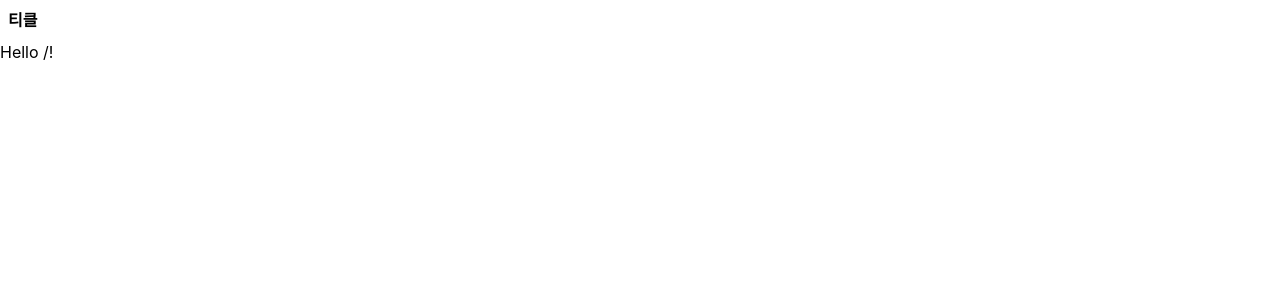
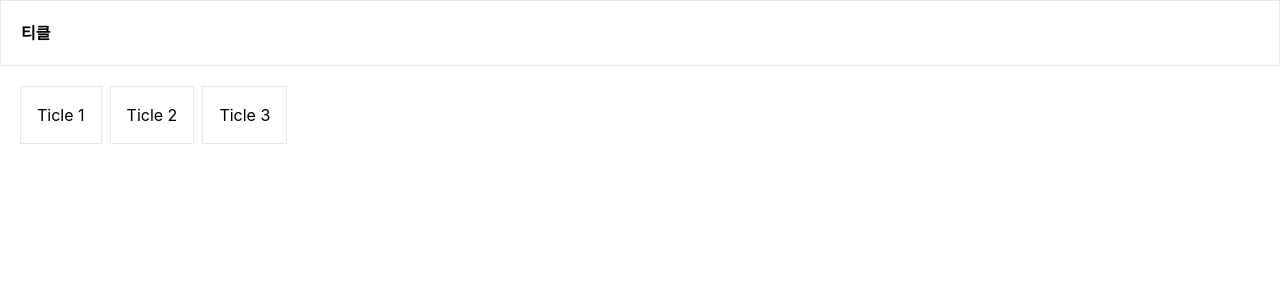
Before and after one commit to boostcampwm-2024/web21-TICLE, a React (Vite) app in the folder apps/web/: page / in a window 1280 px wide. Shown: the top 300 px of the page. Built offline with nearby package versions, Linux system fonts and the light colour scheme; a web font is replaced by a local one.

Commit message:
feat: 티클 리스트에 대한 동적 라우팅 구현

```diff
--- a/apps/web/src/components/common/Header.tsx
+++ b/apps/web/src/components/common/Header.tsx
@@ -3,10 +3,10 @@ import { Link } from '@tanstack/react-router';
 /**@desc router 테스트를 위해 임시 구현한 Header입니다. */
 function Header() {
   return (
-    <div className="p-2 flex gap-2">
+    <div className="p-5 flex gap-2 border border-main">
       <Link to="/" className="[&.active]:font-bold">
         티클
-      </Link>{' '}
+      </Link>
     </div>
   );
 }
--- a/apps/web/src/routeTree.gen.ts
+++ b/apps/web/src/routeTree.gen.ts
@@ -12,12 +12,19 @@
 
 import { Route as rootRoute } from './routes/__root';
 import { Route as IndexImport } from './routes/index';
+import { Route as TicleTicleIdImport } from './routes/ticle/$ticleId';
 
 // Create/Update Routes
 
 const IndexRoute = IndexImport.update({
   id: '/',
   path: '/',
+  getParentRoute: () => rootRoute,
+} as any);
+
+const TicleTicleIdRoute = TicleTicleIdImport.update({
+  id: '/ticle/$ticleId',
+  path: '/ticle/$ticleId',
   getParentRoute: () => rootRoute,
 } as any);
 
@@ -32,6 +39,13 @@ declare module '@tanstack/react-router' {
       preLoaderRoute: typeof IndexImport;
       parentRoute: typeof rootRoute;
     };
+    '/ticle/$ticleId': {
+      id: '/ticle/$ticleId';
+      path: '/ticle/$ticleId';
+      fullPath: '/ticle/$ticleId';
+      preLoaderRoute: typeof TicleTicleIdImport;
+      parentRoute: typeof rootRoute;
+    };
   }
 }
 
@@ -39,32 +53,37 @@ declare module '@tanstack/react-router' {
 
 export interface FileRoutesByFullPath {
   '/': typeof IndexRoute;
+  '/ticle/$ticleId': typeof TicleTicleIdRoute;
 }
 
 export interface FileRoutesByTo {
   '/': typeof IndexRoute;
+  '/ticle/$ticleId': typeof TicleTicleIdRoute;
 }
 
 export interface FileRoutesById {
   __root__: typeof rootRoute;
   '/': typeof IndexRoute;
+  '/ticle/$ticleId': typeof TicleTicleIdRoute;
 }
 
 export interface FileRouteTypes {
   fileRoutesByFullPath: FileRoutesByFullPath;
-  fullPaths: '/';
+  fullPaths: '/' | '/ticle/$ticleId';
   fileRoutesByTo: FileRoutesByTo;
-  to: '/';
-  id: '__root__' | '/';
+  to: '/' | '/ticle/$ticleId';
+  id: '__root__' | '/' | '/ticle/$ticleId';
   fileRoutesById: FileRoutesById;
 }
 
 export interface RootRouteChildren {
   IndexRoute: typeof IndexRoute;
+  TicleTicleIdRoute: typeof TicleTicleIdRoute;
 }
 
 const rootRouteChildren: RootRouteChildren = {
   IndexRoute: IndexRoute,
+  TicleTicleIdRoute: TicleTicleIdRoute,
 };
 
 export const routeTree = rootRoute
@@ -77,11 +96,15 @@ export const routeTree = rootRoute
     "__root__": {
       "filePath": "__root.tsx",
       "children": [
-        "/"
+        "/",
+        "/ticle/$ticleId"
       ]
     },
     "/": {
       "filePath": "index.tsx"
+    },
+    "/ticle/$ticleId": {
+      "filePath": "ticle/$ticleId.tsx"
     }
   }
 }
--- a/apps/web/src/routes/index.tsx
+++ b/apps/web/src/routes/index.tsx
@@ -1,9 +1,21 @@
-import { createFileRoute } from '@tanstack/react-router';
+import { createFileRoute, Link } from '@tanstack/react-router';
 
 export const Route = createFileRoute('/')({
   component: IndexPage,
 });
 
 function IndexPage() {
-  return 'Hello /!';
+  return (
+    <div className="flex m-5 gap-2">
+      <Link to="/ticle/$ticleId" params={{ ticleId: '1' }} className="p-4 border border-main">
+        Ticle 1
+      </Link>
+      <Link to="/ticle/$ticleId" params={{ ticleId: '2' }} className="p-4 border border-main">
+        Ticle 2
+      </Link>
+      <Link to="/ticle/$ticleId" params={{ ticleId: '3' }} className="p-4 border border-main">
+        Ticle 3
+      </Link>
+    </div>
+  );
 }
--- /dev/null
+++ b/apps/web/src/routes/ticle/$ticleId.tsx
@@ -0,0 +1,10 @@
+import { createFileRoute } from '@tanstack/react-router';
+
+export const Route = createFileRoute('/ticle/$ticleId')({
+  component: RouteComponent,
+});
+
+function RouteComponent() {
+  const { ticleId } = Route.useParams();
+  return `ticle ${ticleId}`;
+}
--- a/apps/web/tailwind.config.ts
+++ b/apps/web/tailwind.config.ts
@@ -3,7 +3,7 @@ import type { Config } from 'tailwindcss';
 
 const config: Config = {
   content: [
-    './src/pages/**/*.{js,ts,jsx,tsx}',
+    './src/routes/**/*.{js,ts,jsx,tsx}',
     './src/components/**/*.{js,ts,jsx,tsx}',
     './src/*.tsx',
   ],
```
